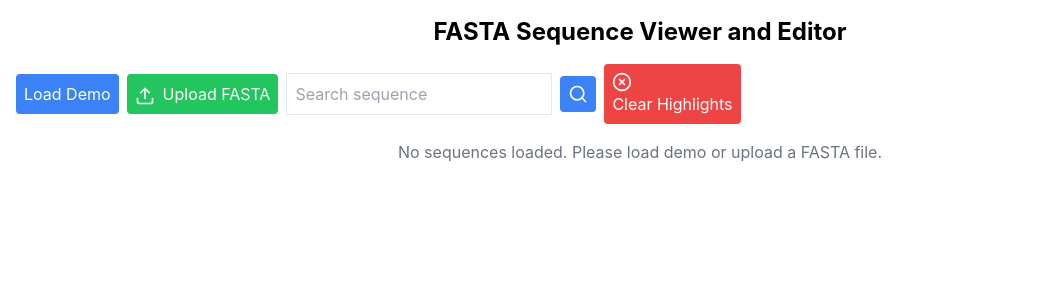
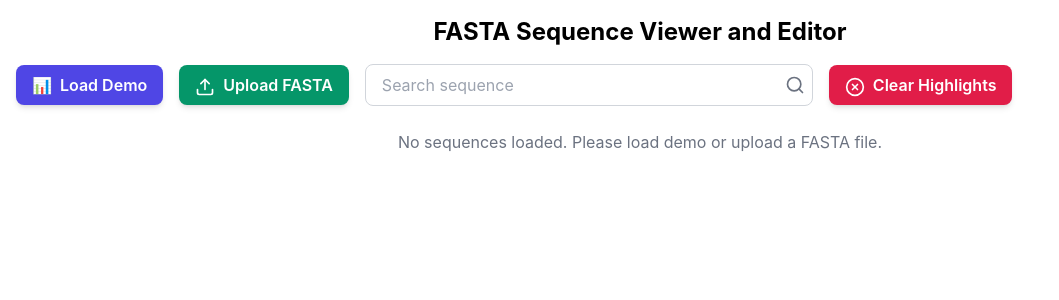
Before and after one commit to xuzhougeng/simple-msa-viewer, a React (Create React App) app: page / in a window 1280 px wide. Shown: the top 300 px of the page, without its empty margins (0-1059 px from the left). Built offline with nearby package versions, Linux system fonts and the light colour scheme.

Commit message:
auto_coder_105_chat_action.yml_25888f625ef004963054f2334c65d219

```diff
--- a/src/FASTAViewer.js
+++ b/src/FASTAViewer.js
@@ -234,11 +234,11 @@ AANG010710 -----------------------MLSH-----------CFA-----------------YQAVTAPC---
     return (
         <div className="p-4">
             <h2 className="text-2xl font-bold mb-4">FASTA Sequence Viewer and Editor</h2>
-            <div className="mb-4 flex items-center space-x-2">
-                <button onClick={loadDemo} className="bg-blue-500 text-white p-2 rounded">
-                    Load Demo
+            <div className="mb-6 flex flex-wrap items-center gap-4">
+                <button onClick={loadDemo} className="bg-indigo-600 hover:bg-indigo-700 text-white font-semibold py-2 px-4 rounded-lg shadow-md transition duration-300 ease-in-out transform hover:scale-105">
+                    <span className="mr-2">📊</span>Load Demo
                 </button>
-                <label className="bg-green-500 text-white p-2 rounded cursor-pointer">
+                <label className="bg-emerald-600 hover:bg-emerald-700 text-white font-semibold py-2 px-4 rounded-lg shadow-md cursor-pointer transition duration-300 ease-in-out transform hover:scale-105">
                     <input
                         type="file"
                         onChange={handleFileUpload}
@@ -249,42 +249,49 @@ AANG010710 -----------------------MLSH-----------CFA-----------------YQAVTAPC---
                     <Upload size={20} className="inline mr-2" />
                     Upload FASTA
                 </label>
+                <div className="flex-grow max-w-md">
+                    <div className="relative">
                         <input
                             type="text"
                             value={searchTerm}
                             onChange={(e) => setSearchTerm(e.target.value)}
                             placeholder="Search sequence"
-                    className="border p-2"
+                            className="w-full border border-gray-300 rounded-lg py-2 px-4 focus:outline-none focus:ring-2 focus:ring-blue-500"
                         />
-                <button onClick={handleSearch} className="bg-blue-500 text-white p-2 rounded">
+                        <button onClick={handleSearch} className="absolute right-2 top-1/2 transform -translate-y-1/2 text-gray-500 hover:text-blue-600">
                             <Search size={20} />
                         </button>
-                <button onClick={clearHighlights} className="bg-red-500 text-white p-2 rounded">
-                    <XCircle size={20} />
+                    </div>
+                </div>
+                <button onClick={clearHighlights} className="bg-rose-600 hover:bg-rose-700 text-white font-semibold py-2 px-4 rounded-lg shadow-md transition duration-300 ease-in-out transform hover:scale-105">
+                    <XCircle size={20} className="inline mr-2" />
                     Clear Highlights
                 </button>
             </div>
             {sequences.length > 0 ? (
                 <>
-                    <div className="mb-4 flex justify-between items-center">
-                        <button onClick={() => removeColumnToLast(currentPage * sequenceWidth)} className="bg-yellow-500 text-white p-2 rounded">
+                    <div className="mb-6 flex justify-between items-center">
+                        <button
+                            onClick={() => removeColumnToLast(currentPage * sequenceWidth)}
+                            className="bg-amber-500 hover:bg-amber-600 text-white font-semibold py-2 px-4 rounded-lg shadow-md transition duration-300 ease-in-out transform hover:scale-105"
+                        >
                             Remove First Visible Column to Last
                         </button>
-                        <div className="flex items-center">
+                        <div className="flex items-center bg-gray-100 rounded-lg shadow-inner p-1">
                             <button
                                 onClick={() => setCurrentPage(prev => Math.max(0, prev - 1))}
                                 disabled={currentPage === 0}
-                                className="p-2 bg-gray-200 rounded-l"
+                                className="p-2 text-gray-600 hover:text-gray-800 disabled:opacity-50 disabled:cursor-not-allowed"
                             >
-                                <ChevronLeft size={20} />
+                                <ChevronLeft size={24} />
                             </button>
-                            <span className="px-4">Page {currentPage + 1} of {getPageCount()}</span>
+                            <span className="px-4 font-medium">Page {currentPage + 1} of {getPageCount()}</span>
                             <button
                                 onClick={() => setCurrentPage(prev => Math.min(getPageCount() - 1, prev + 1))}
                                 disabled={currentPage === getPageCount() - 1}
-                                className="p-2 bg-gray-200 rounded-r"
+                                className="p-2 text-gray-600 hover:text-gray-800 disabled:opacity-50 disabled:cursor-not-allowed"
                             >
-                                <ChevronRight size={20} />
+                                <ChevronRight size={24} />
                             </button>
                         </div>
                     </div>
```
Lines whose indentation alone changed are shown as unchanged.
